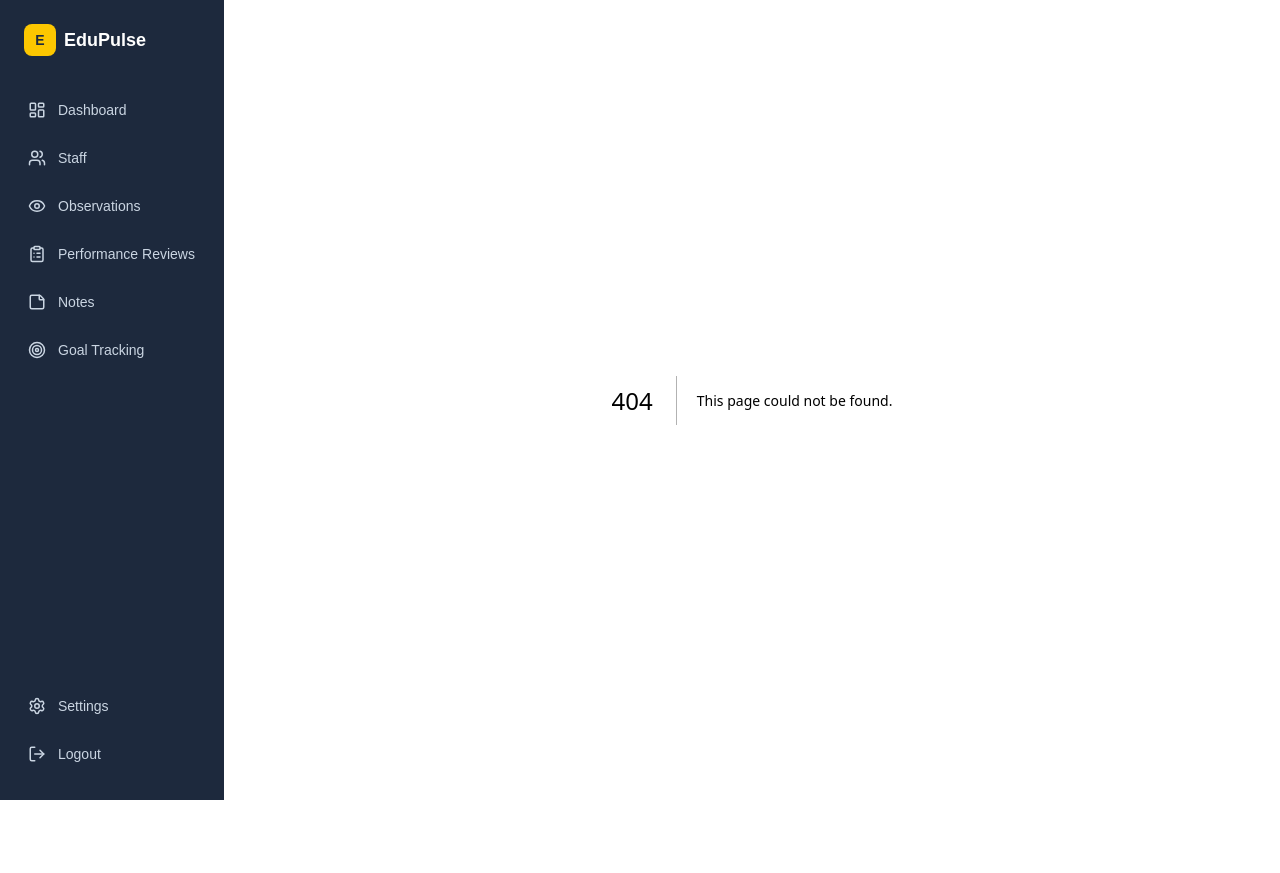
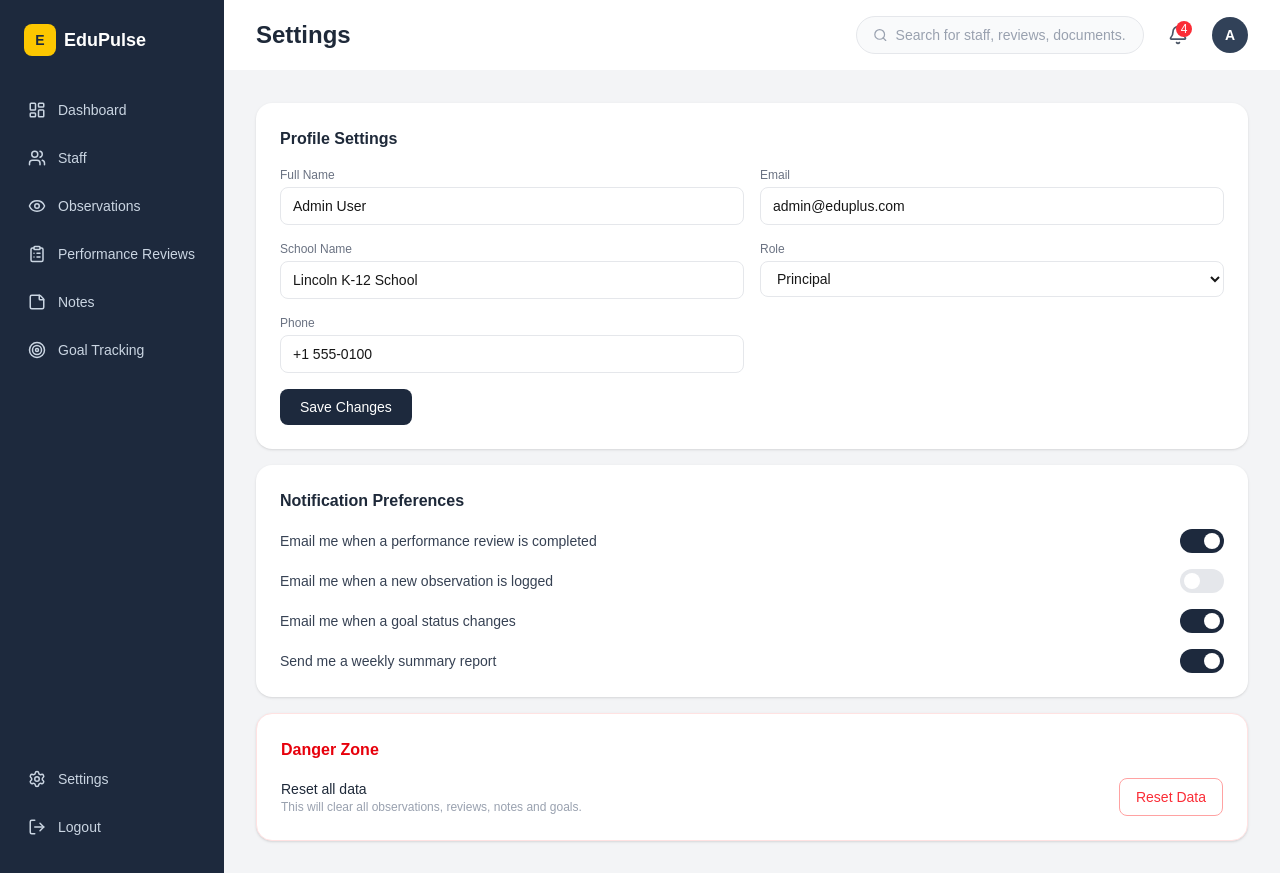
Before and after one commit to CodesProS/EduPlus, a Next.js app: page /settings in a window 1280 px wide. Before the commit this address had no page. Before the commit the page ends 800 px from the top, so only its background shows below. Built offline with nearby package versions, Linux system fonts and the light colour scheme.

Commit message:
Add settings page and remove dev toolbar

```diff
--- /dev/null
+++ b/app/settings/page.js
@@ -0,0 +1,139 @@
+'use client'
+
+import { useState } from 'react'
+import Header from '../components/Header'
+
+export default function SettingsPage() {
+  const [profile, setProfile] = useState({
+    name: 'Admin User',
+    email: 'admin@eduplus.com',
+    school: 'Lincoln K-12 School',
+    role: 'Principal',
+    phone: '+1 555-0100',
+  })
+
+  const [notifications, setNotifications] = useState({
+    emailReviews: true,
+    emailObservations: false,
+    emailGoals: true,
+    weeklyReport: true,
+  })
+
+  const [saved, setSaved] = useState(false)
+
+  function handleSave(e) {
+    e.preventDefault()
+    setSaved(true)
+    setTimeout(() => setSaved(false), 2000)
+  }
+
+  return (
+    <div className="flex flex-col h-full">
+      <Header title="Settings" />
+
+      <div className="p-8 bg-gray-100 flex-1 space-y-4">
+        {/* Profile Settings */}
+        <div className="bg-white rounded-2xl p-6 shadow-sm">
+          <h2 className="font-semibold text-gray-800 mb-4">Profile Settings</h2>
+          <form onSubmit={handleSave} className="space-y-4">
+            <div className="grid grid-cols-2 gap-4">
+              <div>
+                <label className="text-xs text-gray-500 mb-1 block">Full Name</label>
+                <input
+                  value={profile.name}
+                  onChange={e => setProfile({ ...profile, name: e.target.value })}
+                  className="w-full border border-gray-200 rounded-lg px-3 py-2 text-sm outline-none focus:border-slate-400"
+                />
+              </div>
+              <div>
+                <label className="text-xs text-gray-500 mb-1 block">Email</label>
+                <input
+                  type="email"
+                  value={profile.email}
+                  onChange={e => setProfile({ ...profile, email: e.target.value })}
+                  className="w-full border border-gray-200 rounded-lg px-3 py-2 text-sm outline-none focus:border-slate-400"
+                />
+              </div>
+              <div>
+                <label className="text-xs text-gray-500 mb-1 block">School Name</label>
+                <input
+                  value={profile.school}
+                  onChange={e => setProfile({ ...profile, school: e.target.value })}
+                  className="w-full border border-gray-200 rounded-lg px-3 py-2 text-sm outline-none focus:border-slate-400"
+                />
+              </div>
+              <div>
+                <label className="text-xs text-gray-500 mb-1 block">Role</label>
+                <select
+                  value={profile.role}
+                  onChange={e => setProfile({ ...profile, role: e.target.value })}
+                  className="w-full border border-gray-200 rounded-lg px-3 py-2 text-sm outline-none focus:border-slate-400"
+                >
+                  <option>Principal</option>
+                  <option>Vice Principal</option>
+                  <option>Department Head</option>
+                  <option>Administrator</option>
+                </select>
+              </div>
+              <div>
+                <label className="text-xs text-gray-500 mb-1 block">Phone</label>
+                <input
+                  value={profile.phone}
+                  onChange={e => setProfile({ ...profile, phone: e.target.value })}
+                  className="w-full border border-gray-200 rounded-lg px-3 py-2 text-sm outline-none focus:border-slate-400"
+                />
+              </div>
+            </div>
+
+            <div className="flex items-center gap-3">
+              <button
+                type="submit"
+                className="px-5 py-2 bg-slate-800 text-white rounded-lg text-sm font-medium hover:bg-slate-700 transition-colors"
+              >
+                Save Changes
+              </button>
+              {saved && <span className="text-sm text-green-600 font-medium">Saved!</span>}
+            </div>
+          </form>
+        </div>
+
+        {/* Notification Settings */}
+        <div className="bg-white rounded-2xl p-6 shadow-sm">
+          <h2 className="font-semibold text-gray-800 mb-4">Notification Preferences</h2>
+          <div className="space-y-4">
+            {[
+              { key: 'emailReviews', label: 'Email me when a performance review is completed' },
+              { key: 'emailObservations', label: 'Email me when a new observation is logged' },
+              { key: 'emailGoals', label: 'Email me when a goal status changes' },
+              { key: 'weeklyReport', label: 'Send me a weekly summary report' },
+            ].map(({ key, label }) => (
+              <div key={key} className="flex items-center justify-between">
+                <p className="text-sm text-gray-700">{label}</p>
+                <button
+                  onClick={() => setNotifications({ ...notifications, [key]: !notifications[key] })}
+                  className={`w-11 h-6 rounded-full transition-colors relative ${notifications[key] ? 'bg-slate-800' : 'bg-gray-200'}`}
+                >
+                  <span className={`absolute top-1 w-4 h-4 bg-white rounded-full transition-all ${notifications[key] ? 'left-6' : 'left-1'}`} />
+                </button>
+              </div>
+            ))}
+          </div>
+        </div>
+
+        {/* Danger Zone */}
+        <div className="bg-white rounded-2xl p-6 shadow-sm border border-red-100">
+          <h2 className="font-semibold text-red-600 mb-4">Danger Zone</h2>
+          <div className="flex items-center justify-between">
+            <div>
+              <p className="text-sm font-medium text-gray-800">Reset all data</p>
+              <p className="text-xs text-gray-400">This will clear all observations, reviews, notes and goals.</p>
+            </div>
+            <button className="px-4 py-2 border border-red-300 text-red-500 rounded-lg text-sm font-medium hover:bg-red-50 transition-colors">
+              Reset Data
+            </button>
+          </div>
+        </div>
+      </div>
+    </div>
+  )
+}
--- a/next.config.mjs
+++ b/next.config.mjs
@@ -1,6 +1,6 @@
 /** @type {import('next').NextConfig} */
 const nextConfig = {
-  /* config options here */
+  devIndicators: false,
 };
 
 export default nextConfig;
```
